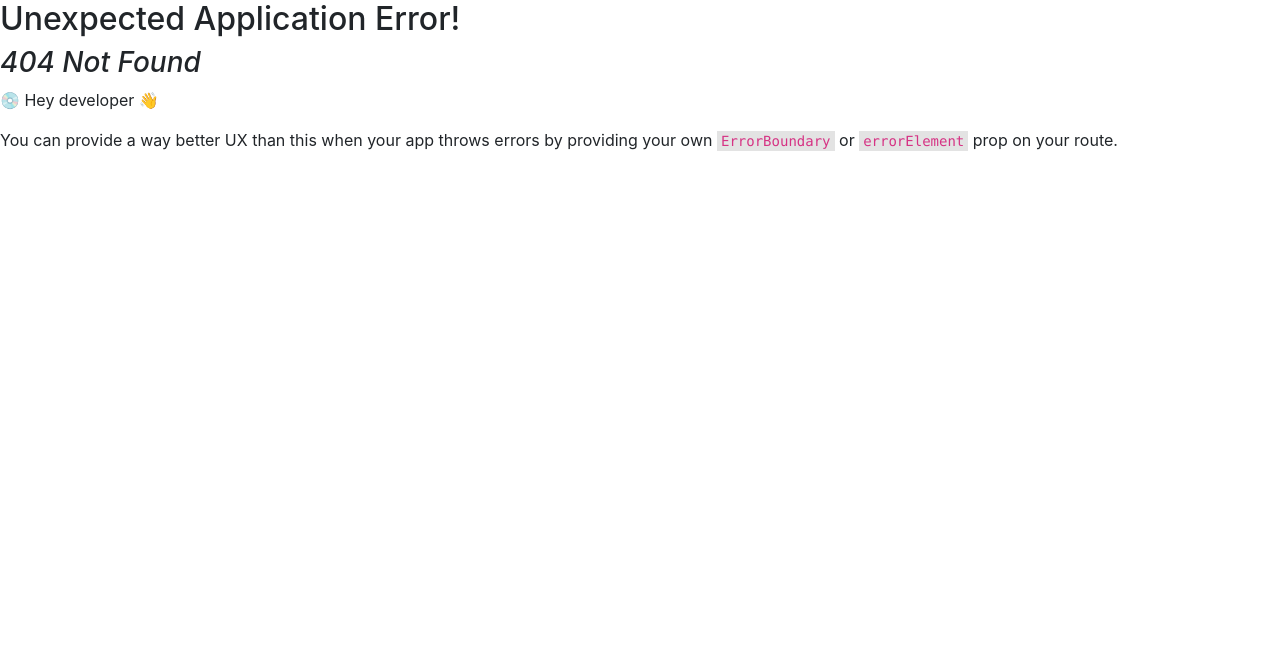
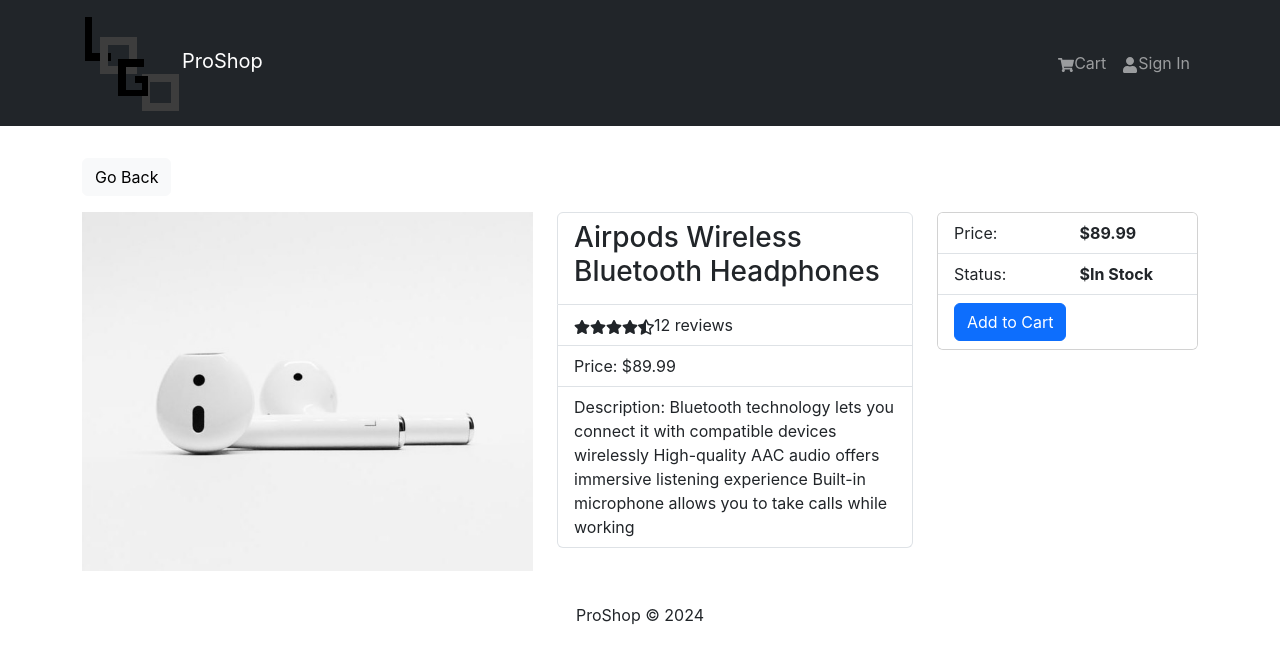
Before and after one commit to TheBinski/proshop, a React (Create React App) app in the folder frontend/: page /product/1 in a window 1280 px wide. Before the commit this address had no page. Shown: the top 662 px of the page. Built offline with nearby package versions, Linux system fonts and the light colour scheme.

Commit message:
added the Product screen

```diff
--- a/frontend/src/index.js
+++ b/frontend/src/index.js
@@ -11,11 +11,13 @@ import './index.css';
 import App from './App';
 import reportWebVitals from './reportWebVitals';
 import HomeScreen from './screens/HomeScreen';
+import ProductScreen from './screens/ProductScreen';
 
 const router = createBrowserRouter(
   createRoutesFromElements(
     <Route path="/" element={<App />}>
-      <Route index={true} path="/" element={<HomeScreen />}></Route>
+      <Route index={true} path="/" element={<HomeScreen />} />
+      <Route path="/product/:id" element={<ProductScreen />} />
     </Route>
   )
 )
--- /dev/null
+++ b/frontend/src/screens/ProductScreen.jsx
@@ -0,0 +1,67 @@
+import { useParams } from "react-router-dom";
+import { Link } from 'react-router-dom';
+import { Row, Col, Image, ListGroup, Card, Button, ListGroupItem } from 'react-bootstrap';
+import Rating from "../components/Rating";
+import products from "../products";
+
+const ProductScreen = () => {
+
+    const { id: productId } = useParams();
+    const product = products.find((p) => p._id === productId);
+
+  return (
+    <>
+        <Link className='btn btn-light my-3' to='/'>
+            Go Back
+        </Link>
+        <Row>
+            <Col md={5}>
+                <Image src={product.image} alt={product.name} fluid />
+            </Col>
+            <Col md={4}>
+                <ListGroup>
+                    <ListGroup.Item>
+                        <h3>{product.name}</h3>
+                    </ListGroup.Item>
+                    <ListGroup.Item>
+                        <Rating value={product.rating} text={`${product.numReviews} reviews`} />
+                    </ListGroup.Item>
+                    <ListGroup.Item>
+                        Price: ${product.price}
+                    </ListGroup.Item>
+                    <ListGroup.Item>
+                        Description: {product.description}
+                    </ListGroup.Item>
+                </ListGroup>
+            </Col>
+            <Col md={3}>
+                <Card>
+                    <ListGroup variant="flush">
+                        <ListGroup.Item>
+                            <Row>
+                                <Col>Price:</Col>
+                                <Col>
+                                    <strong>${product.price}</strong>
+                                </Col>
+                            </Row>
+                        </ListGroup.Item>
+                        <ListGroup.Item>
+                            <Row>
+                                <Col>Status:</Col>
+                                <Col>
+                                    <strong>${product.countInStock > 0 ? 'In Stock' : 'Out Of Stock'}</strong>
+                                </Col>
+                            </Row>
+                        </ListGroup.Item>
+                        <ListGroup.Item>
+                            <Button className='btn-block' type='button' disabled={product.countInStock === 0}>Add to Cart</Button>
+                        </ListGroup.Item>
+                    </ListGroup>
+                </Card>
+            </Col>
+        </Row>
+    </>
+  );
+};
+
+export default ProductScreen;
```
